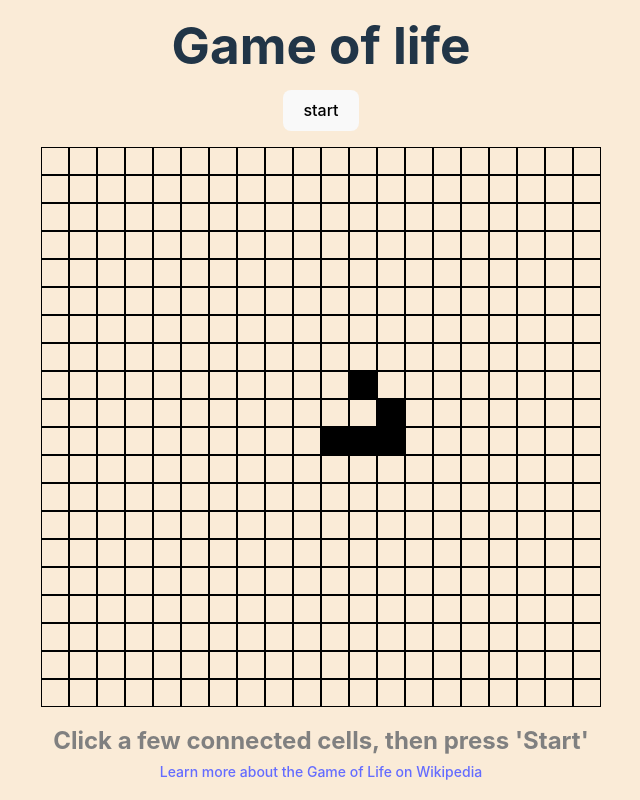
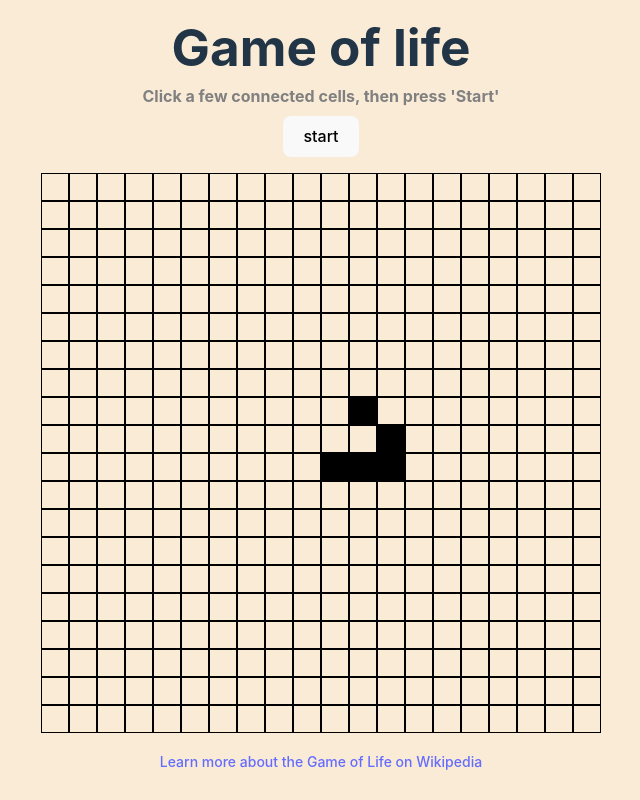
Before and after one commit to yuvalShalgi227/life1, a React (Vite) app: page / in a window 1280 px wide. Shown: the whole page, without its empty margins (319-959 px from the left). Built offline with nearby package versions, Linux system fonts and the light colour scheme.

Commit message:
better looking

```diff
--- a/src/App.scss
+++ b/src/App.scss
@@ -26,7 +26,13 @@ body {
     //width: 100%;
     //background-color: chocolate;
     h1 {
-      margin: 1rem;
+      margin: 0.5rem;
+    }
+    h5 {
+      font-size: 16px;
+      color: grey;
+      margin: 0;
+      padding-bottom: 0.5rem;
     }
   }
 
@@ -51,10 +57,6 @@ body {
     }
   }
   .lower-wrapper {
-    h2 {
-      color: grey;
-      margin: 0;
-    }
     margin-bottom: 1rem;
   }
 }
--- a/src/App.tsx
+++ b/src/App.tsx
@@ -20,7 +20,11 @@ const App = () => {
     <div className={"app"}>
       <div className={"title-wrapper"}>
         <h1>Game of life</h1>
-
+        {active ? (
+          <h5>Game of life in running</h5>
+        ) : (
+          <h5>Click a few connected cells, then press 'Start'</h5>
+        )}
         <div className={"button-wrapper"}>
           <button onClick={changeStatus}>{status}</button>
         </div>
@@ -29,11 +33,6 @@ const App = () => {
         <Grid grid={grid} handleGridClick={handleGridClick} />
       </div>
       <div className={"lower-wrapper"}>
-        {active ? (
-          <h2>Game of life in running</h2>
-        ) : (
-          <h2>Click a few connected cells, then press 'Start'</h2>
-        )}
         <a
           href="https://en.wikipedia.org/wiki/Conway%27s_Game_of_Life"
           target="_blank"
```
